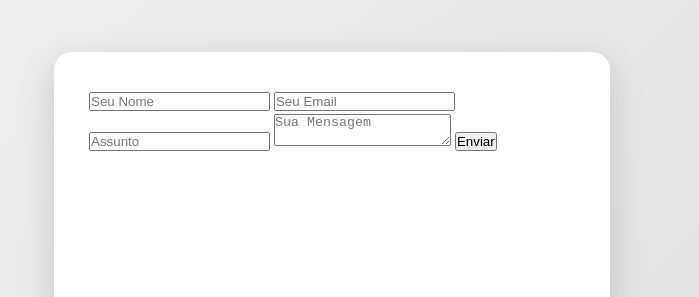
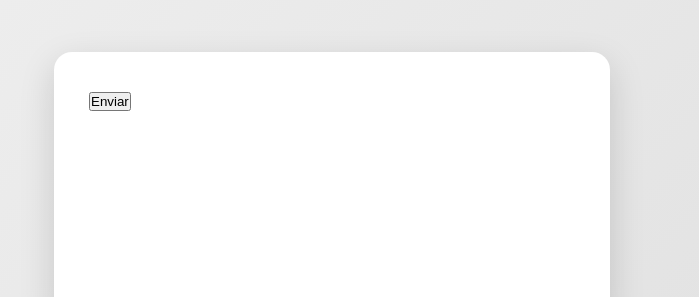
Before and after one commit to LORRAN-DEV/Gabriel-Lorran-Port, a plain HTML site: page contato.html in a window 1280 px wide. Shown: the part 251-548 px from the top of the page, 581-1280 px from the left. Drawn offline with nearby package versions, Linux system fonts and the light colour scheme.

Commit message:
Update contato.html

```diff
--- a/contato.html
+++ b/contato.html
@@ -72,12 +72,8 @@
                     </div>
 
                     <div class="contact-form">
-                        <!-- Ação do formulário alterada para apontar para o seu servidor Node.js -->
-                        <form id="contact-form" action="http://localhost:3000/send-email" method="POST">
-                            <input type="text" name="name" placeholder="Seu Nome" required>
-                            <input type="email" name="email" placeholder="Seu Email" required>
-                            <input type="text" name="subject" placeholder="Assunto">
-                            <textarea name="message" placeholder="Sua Mensagem" required></textarea>
+                        <!-- O formulário agora terá apenas um botão para direcionar o usuário -->
+                        <form id="contact-form" action="#" method="GET">
                             <button type="submit" data-key="enviar">Enviar</button>
                             <p id="form-status"></p>
                         </form>
```
